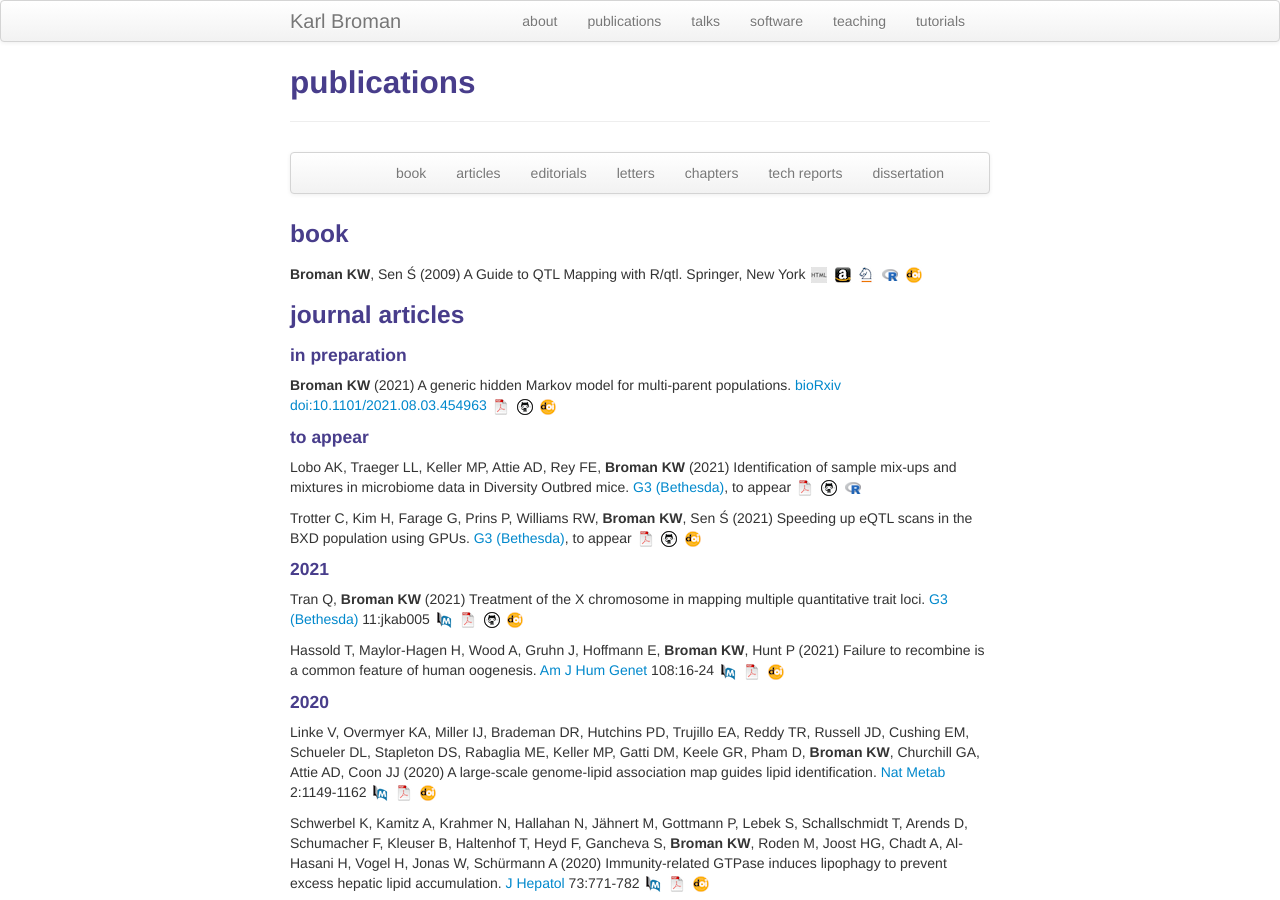
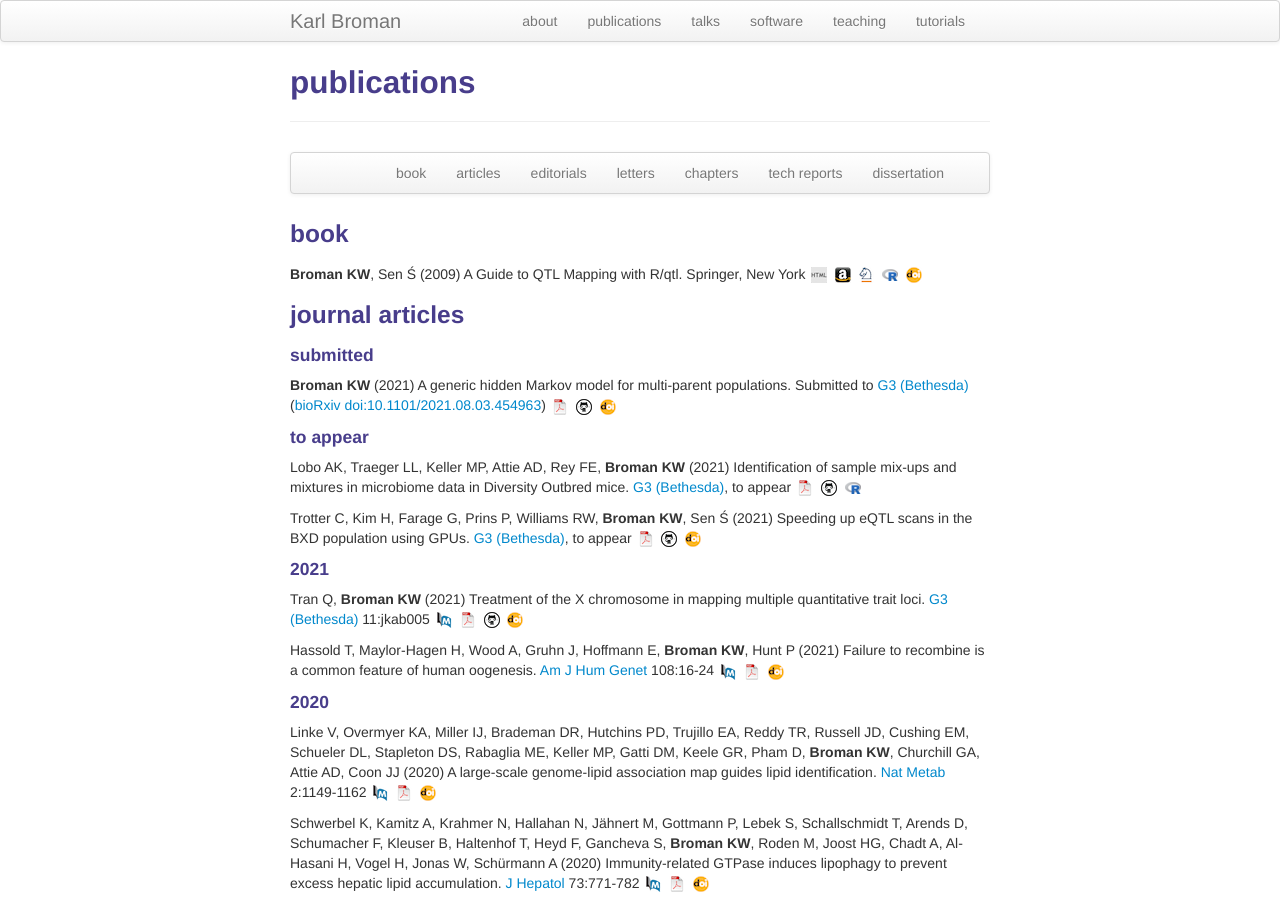
Before and after one commit to kbroman/kbroman.github.io, a Jekyll site: the page built from pubs.md, in a window 1280 px wide and 900 px high. Built offline with Jekyll 4.4.1, drawn with Linux system fonts in a browser that asks for light colours.

Commit message:
pubs.md: generic HMM paper submitted

```diff
--- a/pubs.md
+++ b/pubs.md
@@ -31,11 +31,11 @@ description: Karl Broman's publications
 
 ### <a name="articles"></a>journal articles
 
-#### in preparation
+#### submitted
 
 **Broman KW** (2021) A generic hidden Markov model
-for multi-parent populations.
-[bioRxiv](https://www.biorxiv.org/) [doi:10.1101/2021.08.03.454963](https://doi.org/10.1101/2021.08.03.454963)
+for multi-parent populations. Submitted to [G3 (Bethesda)](https://academic.oup.com/g3journal)
+([bioRxiv](https://www.biorxiv.org/) [doi:10.1101/2021.08.03.454963](https://doi.org/10.1101/2021.08.03.454963))
 [![pdf](icons16/pdf-icon.png)](https://www.biorxiv.org/content/10.1101/2021.08.03.454963v1.full.pdf)
 [![GitHub](icons16/github-icon.png)](https://github.com/kbroman/Paper_GenericHMM)
 [![doi](icons16/doi-icon.png)](https://doi.org/10.1101/2021.08.03.454963)
```
